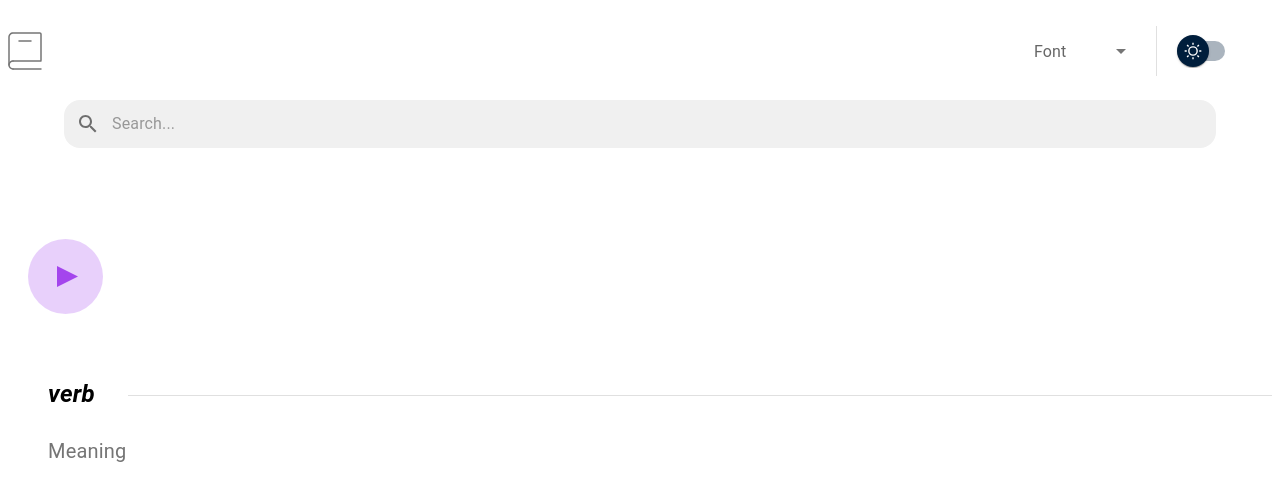
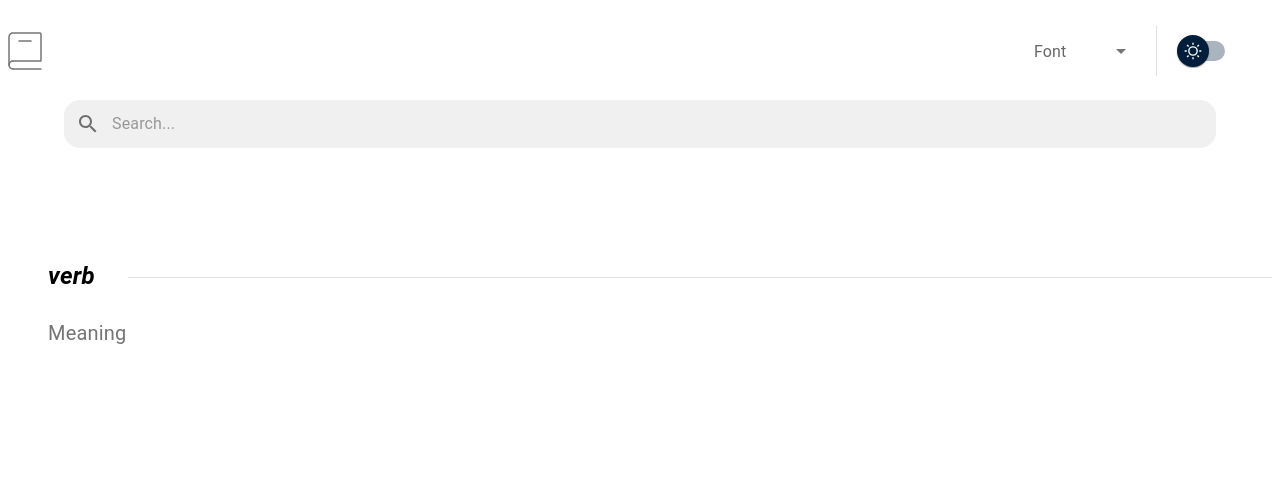
Before and after one commit to ManuuelG/Proyecto_Frontend, a React (Vite) app in the folder dictionary/: page / in a window 1280 px wide. Shown: the top 500 px of the page. Built offline with nearby package versions, Linux system fonts and the light colour scheme.

Commit message:
button second commit

```diff
--- a/dictionary/src/Components/Body/body.jsx
+++ b/dictionary/src/Components/Body/body.jsx
@@ -32,9 +32,7 @@ function Body({ searchTerm, selectedFont }) {
           marginTop: "63px",
           fontFamily: selectedFont,
         }}
-      >
-        <Play data={wordData} />
-      </Box>
+      ></Box>
 
       <Box>
         <Typography
@@ -48,6 +46,9 @@ function Body({ searchTerm, selectedFont }) {
         >
           {wordData.word}
         </Typography>
+        {wordData.phonetics && wordData.phonetics.length > 0 && (
+          <Play data={wordData} />
+        )}
       </Box>
 
       <Typography
```
